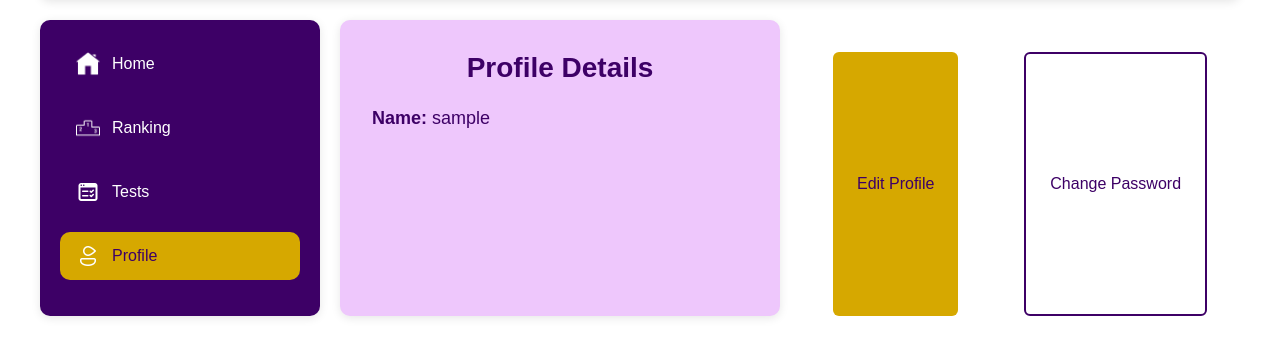
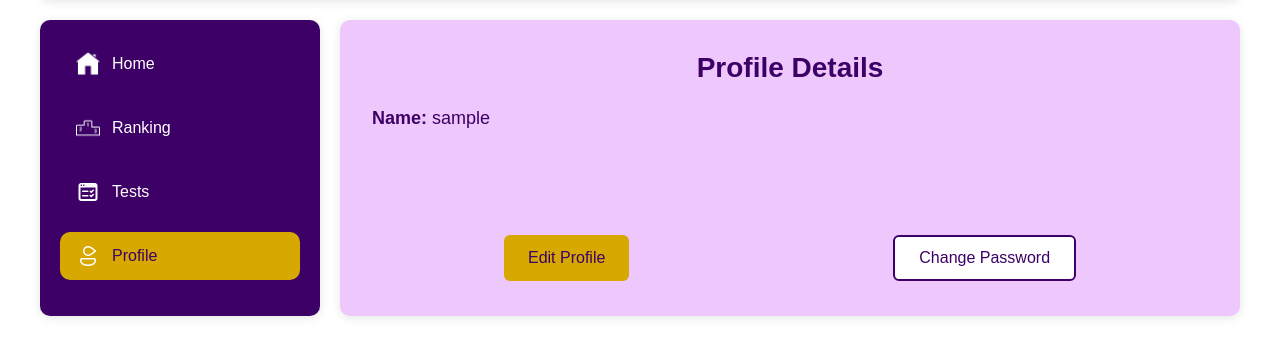
Before and after one commit to BorbiAl/Hack_Tues_11, a Django app: page /profile/ in a window 1280 px wide. Shown: the part 80-437 px from the top of the page. Run offline with Django 5.2, Linux system fonts and the light colour scheme; the visitor is signed in with stand-in values (Sample User, id 1).

Commit message:
refactor profile template to improve button layout and add margin

```diff
--- a/study_app/core/templates/core/profile.html
+++ b/study_app/core/templates/core/profile.html
@@ -154,6 +154,7 @@
     border-radius: 0.375rem;
     cursor: pointer;
     transition: background-color 0.3s ease, transform 0.3s ease;
+    margin-top: 4.6rem;
   }
 
   .profile-actions .edit-btn {
@@ -232,11 +233,11 @@
           <h2>Profile Details</h2>
           <div class="profile-info">
             <p><strong>Name:</strong> {{ username }}</p>
+            <div class="profile-actions">
+              <button class="edit-btn">Edit Profile</button>
+              <button class="change-password-btn">Change Password</button>
+            </div>
           </div>
-        </div>
-        <div class="profile-actions">
-          <button class="edit-btn">Edit Profile</button>
-          <button class="change-password-btn">Change Password</button>
         </div>
     </section>
   </div>
```
